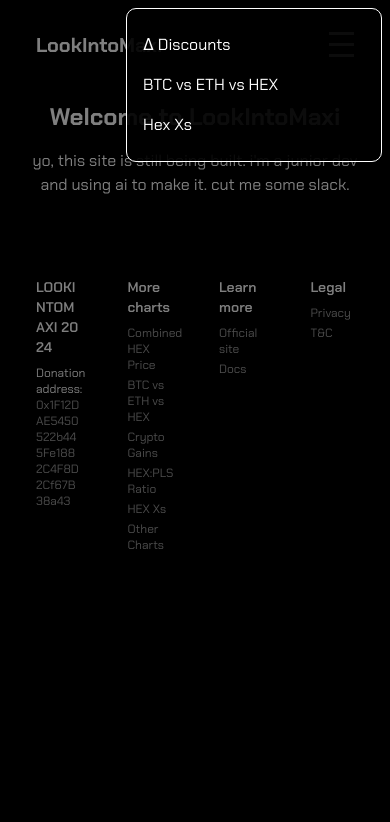
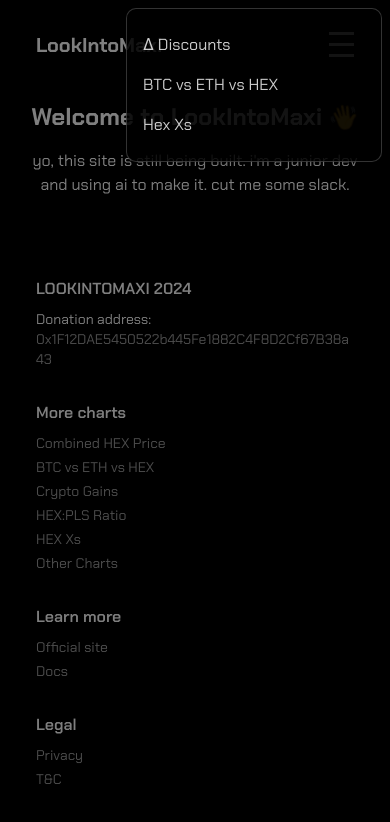
Before and after one commit to hexgeta/lim-real, a Next.js app: page / in a window 390 px wide. Both pictures are taken after a click on the button "Toggle menu". Shown: the top 822 px of the page. Built offline with nearby package versions, Linux system fonts and the light colour scheme.

Commit message:
Your descriptive commit message

```diff
--- a/components/Footer.tsx
+++ b/components/Footer.tsx
@@ -5,17 +5,17 @@ const Footer = () => {
   return (
     <footer className="w-full bg-black px-4
      py-8">
-      <div className="max-w-[1200px] mx-auto grid grid-cols-4 gap-12">
+      <div className="max-w-[1200px] mx-auto grid grid-cols-1 md:grid-cols-4 gap-8 md:gap-12">
         <div className="col-span-1">
-          <h3 className="text-sm sm:text-lg font-semibold mb-2 break-all">LOOKINTOMAXI 2024</h3>
-          <p className="text-xs sm:text-sm">Donation address:</p>
-          <p className="text-xs sm:text-sm break-all text-[rgb(153,153,153)] hover:text-gray-300 cursor-pointer" onClick={() => navigator.clipboard.writeText('0x1F12DAE5450522b445Fe1882C4F8D2Cf67B38a43')}>
+          <h3 className="text-s font-semibold mb-2 break-all">LOOKINTOMAXI 2024</h3>
+          <p className="text-sm">Donation address:</p>
+          <p className="text-sm break-all text-[rgb(153,153,153)] hover:text-gray-300 cursor-pointer" onClick={() => navigator.clipboard.writeText('0x1F12DAE5450522b445Fe1882C4F8D2Cf67B38a43')}>
             0x1F12DAE5450522b445Fe1882C4F8D2Cf67B38a43
           </p>
         </div>
         <div className="col-span-1">
-          <h3 className="text-sm sm:text-lg font-semibold mb-2">More charts</h3>
-          <ul className="text-xs sm:text-sm space-y-1">
+          <h3 className="text-s font-semibold mb-2">More charts</h3>
+          <ul className="text-sm space-y-1">
           <li><Link href="/combined-hex" className="text-[rgb(153,153,153)] hover:text-gray-300">Combined HEX Price</Link></li>
             <li><Link href="/vs-hex" className="text-[rgb(153,153,153)] hover:text-gray-300">BTC vs ETH vs HEX</Link></li>
             <li><Link href="/crypto-gains" className="text-[rgb(153,153,153)] hover:text-gray-300">Crypto Gains</Link></li>
@@ -25,15 +25,15 @@ const Footer = () => {
           </ul>
         </div>
         <div className="col-span-1">
-          <h3 className="text-sm sm:text-lg font-semibold mb-2">Learn more</h3>
-          <ul className="text-xs sm:text-sm space-y-1">
+          <h3 className="text-s font-semibold mb-2">Learn more</h3>
+          <ul className="text-sm space-y-1">
           <li><Link href="https://www.maximusdao.com/" className="text-[rgb(153,153,153)] hover:text-gray-300">Official site</Link></li>
             <li><Link href="https://docs.lookintomaxi.com/" className="text-[rgb(153,153,153)] hover:text-gray-300">Docs</Link></li>
           </ul>
         </div>
         <div className="col-span-1">
-          <h3 className="text-sm sm:text-lg font-semibold mb-2">Legal</h3>
-          <ul className="text-xs sm:text-sm space-y-1">
+          <h3 className="text-s font-semibold mb-2">Legal</h3>
+          <ul className="text-sm space-y-1">
           <li><Link href="/privacy-policy" className="text-[rgb(153,153,153)] hover:text-gray-300">Privacy</Link></li>
             <li><Link href="/terms-and-conditions" className="text-[rgb(153,153,153)] hover:text-gray-300">T&C</Link></li>
           </ul>
--- a/components/NavBar.tsx
+++ b/components/NavBar.tsx
@@ -1,5 +1,6 @@
 import React, { useState, useEffect, useRef } from 'react';
 import Link from 'next/link';
+import { motion, AnimatePresence } from 'framer-motion';
 
 const NavigationBar = () => {
   const [isMenuOpen, setIsMenuOpen] = useState(false);
@@ -36,8 +37,10 @@ const NavigationBar = () => {
             </svg>
           </Link>
         </div>
+
+        {/* MOBILE VIEW */}
         <button
-          className="text-white md:hidden flex flex-col justify-center items-center"
+          className="rgba(255, 255, 255, 0.2) md:hidden flex flex-col justify-center items-center"
           onClick={() => setIsMenuOpen(!isMenuOpen)}
           aria-label="Toggle menu"
         >
@@ -46,18 +49,30 @@ const NavigationBar = () => {
           <span className="hamburger-line"></span>
         </button>
       </div>
-      {isMenuOpen && (
-        <div className="fixed inset-0 bg-black bg-opacity-50 z-40">
-          <div
-            ref={menuRef}
-            className="absolute right-2 top-2 h-auto w-64 bg-black bg-opacity-90 p-4 shadow-lg z-50 border border-white rounded-[10px]"
+      <AnimatePresence>
+        {isMenuOpen && (
+          <motion.div
+            initial={{ opacity: 0 }}
+            animate={{ opacity: 1 }}
+            exit={{ opacity: 0 }}
+            transition={{ duration: 0.3 }}
+            className="fixed inset-0 bg-black bg-opacity-50 z-40"
           >
-            <Link href="/delta-discounts" className="block text-white py-2">Δ Discounts</Link>
-            <Link href="/vs-hex" className="block text-white py-2">BTC vs ETH vs HEX</Link>
-            <Link href="/hex-gains" className="block text-white py-2">Hex Xs</Link>
-          </div>
-        </div>
-      )}
+            <motion.div
+              ref={menuRef}
+              initial={{ opacity: 0, y: -20 }}
+              animate={{ opacity: 1, y: 0 }}
+              exit={{ opacity: 0, y: -20 }}
+              transition={{ type: "spring", duration: 0.3 }}
+              className="absolute right-2 top-2 h-auto w-64 bg-black bg-opacity-85 p-4 shadow-lg z-50 border border-white/20 rounded-[10px]"
+            >
+              <Link href="/delta-discounts" className="block text-white/80 hover:text-white py-2" onClick={() => setIsMenuOpen(false)}>Δ Discounts</Link>
+              <Link href="/vs-hex" className="block text-white/80 hover:text-white py-2" onClick={() => setIsMenuOpen(false)}>BTC vs ETH vs HEX</Link>
+              <Link href="/hex-gains" className="block text-white/80 hover:text-white py-2" onClick={() => setIsMenuOpen(false)}>Hex Xs</Link>
+            </motion.div>
+          </motion.div>
+        )}
+      </AnimatePresence>
     </nav>
   );
 };
--- a/pages/index.tsx
+++ b/pages/index.tsx
@@ -4,8 +4,10 @@ import Link from 'next/link';
 const Home = () => {
   return (
     <div className="container mx-auto py-8">
-      <h1 className="text-2xl font-bold mb-4 text-center">Welcome to LookIntoMaxi</h1>
-      <h2 className="text-1xl font-semi-bold mb-4 text-center">yo, this site is still being built. i'm a junior dev and using ai to make it. cut me some slack.</h2>
+      <h1 className="text-2xl font-bold mb-4 text-center"> Welcome to LookIntoMaxi <span className= "inline-block animate-[wave_2s_ease-in-out_infinite]">👋</span>
+      </h1>
+      <h2 className="text-1xl font-semi-bold mb-4 text-center">yo, this site is still being built. i'm a junior dev and using ai to make it. cut me some slack.
+      </h2>
     </div>
   );
 };
--- a/styles/global.css
+++ b/styles/global.css
@@ -20,6 +20,13 @@ body {
   color: var(--text-color);
 }
 
+@keyframes wave {
+  0% { transform: rotate(0deg); }
+  25% { transform: rotate(20deg); }
+  50% { transform: rotate(0deg); }
+  75% { transform: rotate(20deg); }
+  100% { transform: rotate(0deg); }
+}
 .App {
   max-width: 1200px;
   margin: 0 auto;
```
